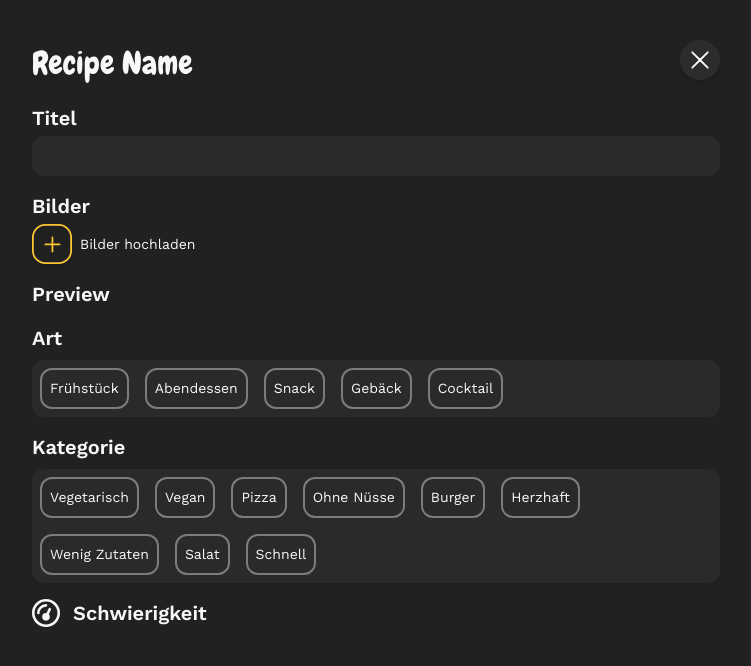
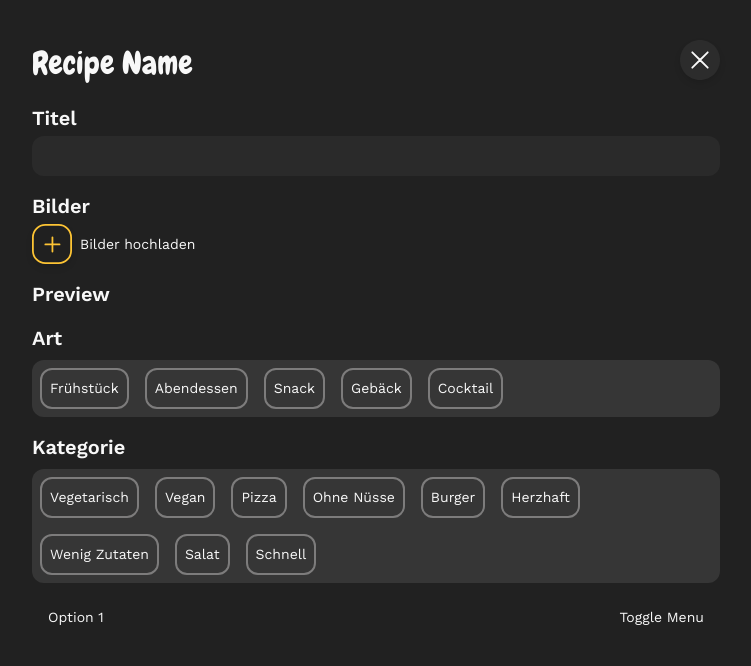
Before and after one commit to LucasOe/dishcovery, a SvelteKit app: page /add-recipe in a window 1280 px wide. Shown: the top 666 px of the page, without its empty margins (264-1015 px from the left). Built offline with nearby package versions, Linux system fonts and the light colour scheme.

Commit message:
dropdown Menu

```diff
--- a/src/routes/add-recipe/+page.svelte
+++ b/src/routes/add-recipe/+page.svelte
@@ -4,6 +4,33 @@
 	import CloseIcon from '../../assets/icons/cancel.svg';
 	import PictureUploadIcon from '../../assets/icons/pictureupload.svg';
 	import DifficultyIcon from '../../assets/icons/difficulty.svg';
+	import DropDownIcon from '../../assets/icons/dropdown.svg';
+
+
+
+	import { onMount } from "svelte";
+
+let isOpen = false;
+let selectedOption = null;
+let options = ["Option 1", "Option 2", "Option 3"];
+
+onMount(() => {
+  // Set initial selection
+  selectedOption = options[0];
+});
+
+function toggleDropdown() {
+  isOpen = !isOpen;
+}
+
+function selectOption(option) {
+  selectedOption = option;
+  isOpen = false;
+}
+
+
+
+
 
 	let buttons = [
     { text: 'Frühstück', borderColor: '#7D7C7C' },
@@ -41,6 +68,7 @@
   }
 </script>
 
+
 <svelte:head>
 	<title>Add Recipe</title>
 	<meta name="description" content="Add Recipe" />
@@ -70,7 +98,7 @@
 	</div>
 		<div>
 			<label class="text-xl font-semibold">Art</label>
-		<div class="button-box rounded-sm mt-2" style="background-color: #2A2A2A;">
+			<div class="button-box rounded-sm mt-2" style="background-color: #363636;">
 				<div class="buttons text-left">
 					{#each buttons as button, index (button.text)}
   					<button class="m-2 p-2 rounded-sm"
@@ -86,7 +114,7 @@
 
 		<div>
 		  <label class="text-xl font-semibold">Kategorie</label>
-			<div class="button-box rounded-sm mt-2" style="background-color: #2A2A2A;">
+			<div class="button-box rounded-sm mt-2" style="background-color: #363636;">
 				<div class="buttons text-left">
 					{#each buttons2 as button, index2 (button.text)}
   					<button class="m-2 p-2 rounded-sm"
@@ -99,10 +127,37 @@
 				</div>
 		  	</div>
 		</div>
-	<div>
-		<div class="flex flex-row gap-xs">
-			<img alt="Difficulty" class="w-7 h-7" src={DifficultyIcon} />
-			<label class="text-xl font-semibold ml-2">Schwierigkeit</label>
+
+		<div class="relative">
+			<button
+			  class="bg-blue-500 text-white px-4 py-2 rounded-md"
+			  on:click={toggleDropdown}
+			>
+			  {selectedOption}
+			</button>
+
+			<ul
+			  class="absolute mt-10 py-2 bg-white border border-gray-300 rounded-md"
+			  style="display: {isOpen ? 'block' : 'none'}"
+			>
+			  {#each options as option (option)}
+				<li
+				  class="cursor-pointer px-4 py-2 hover:bg-gray-100"
+				  on:click={() => selectOption(option)}
+				>
+				  {option}
+				</li>
+			  {/each}
+			</ul>
+
+			<button
+			  class="bg-blue-500 text-white px-4 py-2 rounded-md absolute top-0 right-0"
+			  on:click={toggleDropdown}
+			>
+			  Toggle Menu
+			</button>
 		  </div>
+
+
+
 </div>
-</div>
```
Also changed, not shown: src/assets/icons/dropdown.svg (added). Lines whose indentation alone changed are shown as unchanged.
